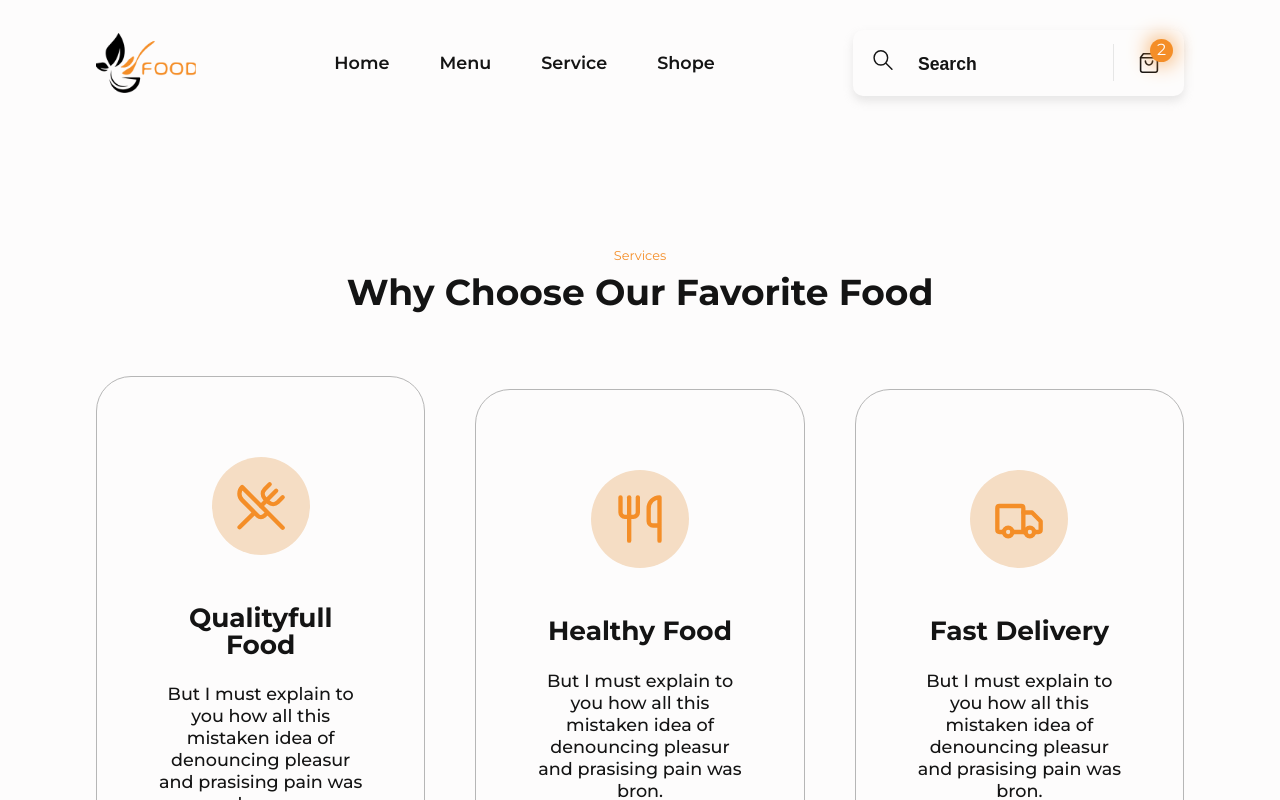
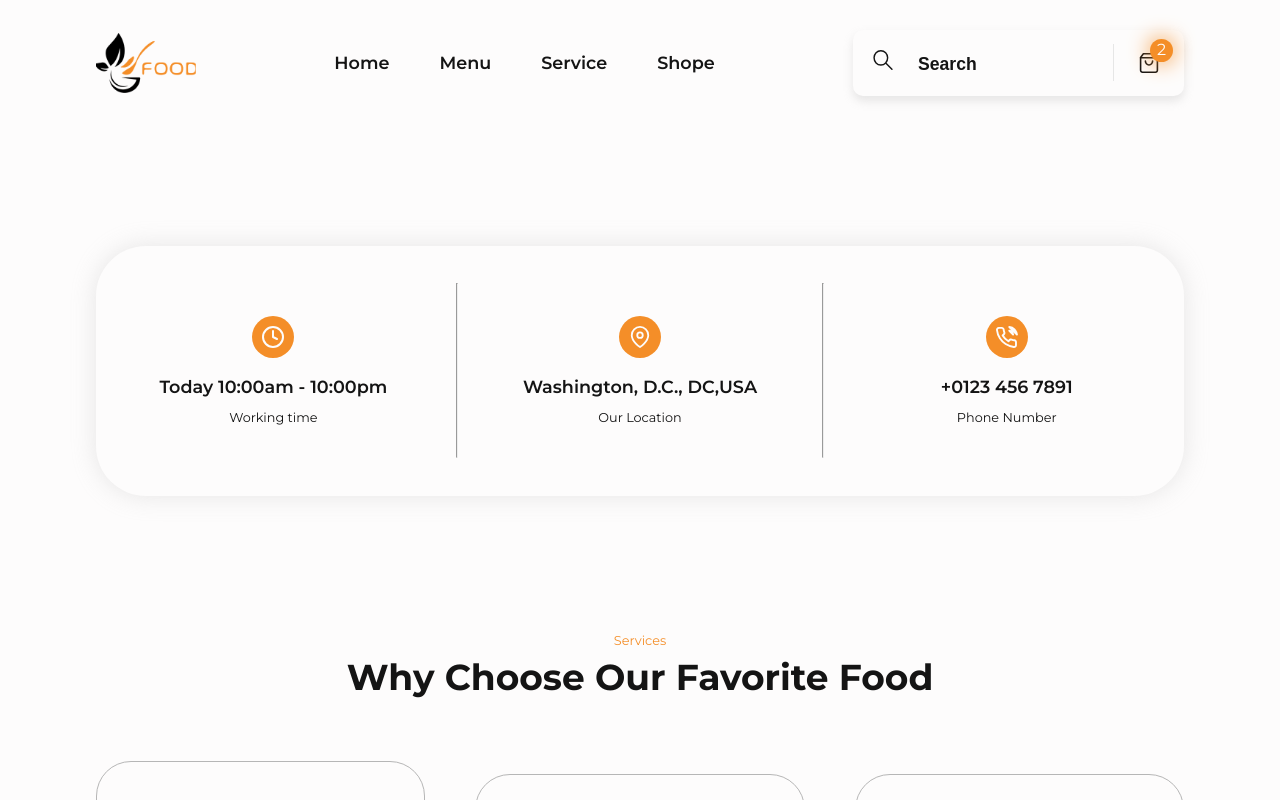
Before and after one commit to Aurelie-Runser/FOOD-Restaurant--React, a React (Vite) app: page / in a window 1280 px wide. Shown: the top 800 px of the page. Built offline with nearby package versions, Linux system fonts and the light colour scheme.

Commit message:
intégration de la section 'infos'

```diff
--- a/src/App.tsx
+++ b/src/App.tsx
@@ -1,5 +1,6 @@
 // import { useState } from 'react'
 import Header from './sections/header/Header'
+import Infos from './components/infos/Infos'
 import Services from './sections/services/Services'
 import Reviews from './sections/reviews/Reviews'
 import './main.css'
@@ -8,6 +9,7 @@ function App() {
 
   return <>
     <Header/>
+    <Infos/>
     <Services/>
     <Reviews/>
   </>
--- /dev/null
+++ b/src/components/infos/Infos.css
@@ -0,0 +1,34 @@
+.infos{
+    display: flex;
+    align-items: center;
+    gap: 5px;
+    width: 100%;
+    max-width: var(--large4XL);
+    height: 250px;
+    border-radius: 50px;
+    box-shadow: 0px 0px 25px 0px var(--c-gray_transparent);
+}
+
+.infos--section {
+    flex: 1 1 0%;
+    position: relative;
+    padding: 60px;
+    text-align: center;
+}
+
+.infos--icon{
+    width: fit-content;
+    margin: auto;
+}
+
+.infos h5{
+    margin-top: 20px;
+    margin-bottom: 15px;
+}
+
+.infos--separateur{
+    display: block;
+    width: 1px;
+    height: 70%;
+    color: var(--c-gray_transparent);
+}
--- /dev/null
+++ b/src/components/infos/Infos.tsx
@@ -0,0 +1,38 @@
+import Icon from '../icons/Icon';
+
+import './Infos.css'
+
+export default function Infos() {
+
+  return (
+    <section className='infos'>
+      <div className='infos--section'>
+        <div className='infos--icon'>
+          <Icon name='heure' color='orangeWhite' size='medium'/>
+        </div>
+        <h5>Today 10:00am - 10:00pm</h5>
+        <p className="p-small">Working time</p>
+      </div>
+
+      <hr className='infos--separateur' />
+
+      <div className='infos--section'>
+        <div className='infos--icon'>
+          <Icon name='ping' color='orangeWhite' size='medium'/>
+        </div>
+        <h5>Washington, D.C., DC,USA</h5>
+        <p className="p-small">Our Location</p>
+      </div>
+
+      <hr className='infos--separateur' />
+
+      <div className='infos--section'>
+        <div className='infos--icon'>
+          <Icon name='phone' color='orangeWhite' size='medium'/>
+        </div>
+        <h5>+0123 456 7891</h5>
+        <p className="p-small">Phone Number</p>
+      </div>
+    </section>
+  )
+}
```
